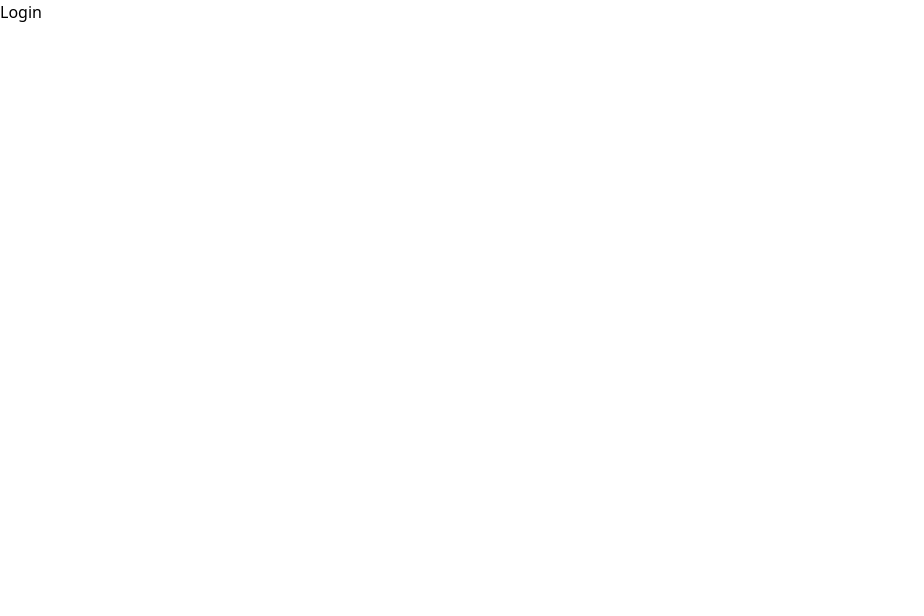
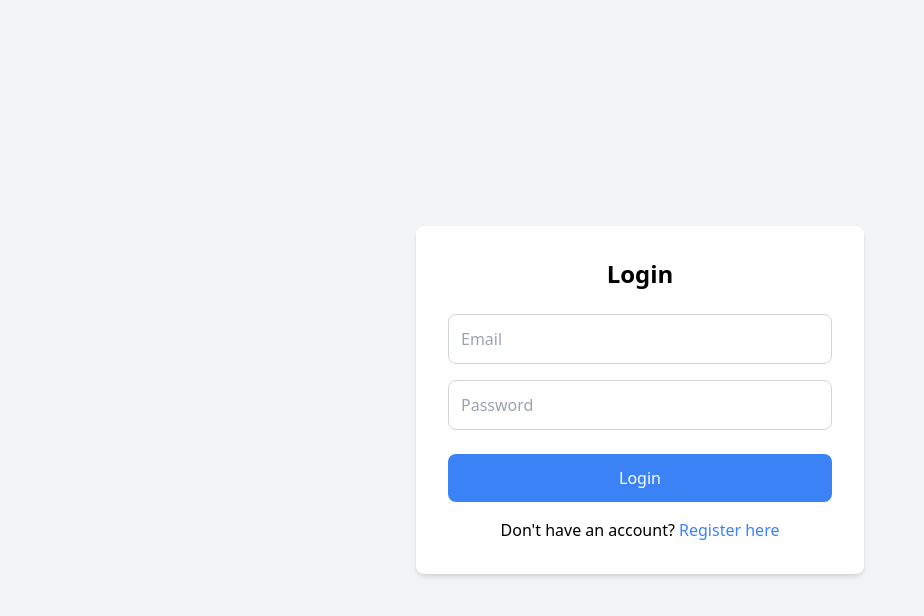
Before and after one commit to elab-development/internet-tehnologije-projekat-aplikacijazazakazivanjesala_2020_0343, a React (Create React App) app in the folder reservation_frontend/: page / in a window 1280 px wide. Shown: the top 616 px of the page, without its empty margins (0-924 px from the left). Built offline with nearby package versions, Linux system fonts and the light colour scheme.

Commit message:
implementirana login strana

```diff
--- a/reservation_frontend/src/App.js
+++ b/reservation_frontend/src/App.js
@@ -1,14 +1,19 @@
 import "./App.css";
 import { Route, Routes } from "react-router-dom";
 import Login from "./pages/Login";
+import { UserProvider } from "./context/UserContext";
+import Home from "./pages/Home";
 
 function App() {
 	return (
-		<div className="appDiv">
-			<Routes>
-				<Route path="/" element={<Login />} />
-			</Routes>
-		</div>
+		<UserProvider>
+			<div className="appDiv">
+				<Routes>
+					<Route path="/" element={<Login />} />
+					<Route path="/home" element={<Home />} />
+				</Routes>
+			</div>
+		</UserProvider>
 	);
 }
 
--- /dev/null
+++ b/reservation_frontend/src/api/axios.js
@@ -0,0 +1,5 @@
+import axios from "axios";
+
+export default axios.create({
+	baseURL: "http://localhost:8000/api",
+});
--- /dev/null
+++ b/reservation_frontend/src/context/UserContext.js
@@ -0,0 +1,13 @@
+import React, { createContext, useState } from "react";
+
+export const UserContext = createContext();
+
+export const UserProvider = ({ children }) => {
+	const [user, setUser] = useState(null);
+
+	return (
+		<UserContext.Provider value={{ user, setUser }}>
+			{children}
+		</UserContext.Provider>
+	);
+};
--- a/reservation_frontend/src/pages/Login.js
+++ b/reservation_frontend/src/pages/Login.js
@@ -1,7 +1,102 @@
-import React from "react";
+import React, { useState, useContext } from "react";
+import { Link, useNavigate } from "react-router-dom";
+import axios from "../api/axios";
+import { UserContext } from "../context/UserContext";
 
-function Login() {
-	return <div>Login</div>;
-}
+const Login = () => {
+	const [email, setEmail] = useState("");
+	const [password, setPassword] = useState("");
+	const [errors, setErrors] = useState({});
+	const { setUser } = useContext(UserContext);
+	const navigate = useNavigate();
+
+	const validateEmail = email => {
+		const emailRegex = /^[^\s@]+@[^\s@]+\.[^\s@]+$/;
+		return emailRegex.test(email);
+	};
+
+	const validateForm = () => {
+		const newErrors = {};
+		if (!email) {
+			newErrors.email = "Email is required";
+		} else if (!validateEmail(email)) {
+			newErrors.email = "Email is not valid";
+		}
+
+		if (!password) {
+			newErrors.password = "Password is required";
+		} else if (password.length < 8) {
+			newErrors.password = "Password must be at least 8 characters";
+		}
+
+		setErrors(newErrors);
+		return Object.keys(newErrors).length === 0;
+	};
+
+	const handleLogin = async e => {
+		e.preventDefault();
+		if (!validateForm()) return;
+		try {
+			const response = await axios.post("/login", { email, password });
+			console.log(response);
+			setUser({ user: response.data.user, token: response.data.access_token });
+			navigate("/home");
+		} catch (error) {
+			console.error("Login failed:", error);
+		}
+	};
+	return (
+		<div className="flex items-center justify-center min-h-screen bg-gray-100">
+			<div className="w-full max-w-md bg-white p-8 rounded-lg shadow-md">
+				<h2 className="text-2xl font-bold text-center mb-6">Login</h2>
+				<form onSubmit={handleLogin}>
+					<div className="mb-4">
+						<input
+							type="email"
+							placeholder="Email"
+							value={email}
+							onChange={e => setEmail(e.target.value)}
+							required
+							className="w-full p-3 border border-gray-300 rounded-lg focus:outline-none focus:border-blue-500"
+						/>
+						{errors.email && (
+							<p className="text-red-500 text-sm mt-1">{errors.email}</p>
+						)}
+					</div>
+					<div className="mb-6">
+						<input
+							type="password"
+							placeholder="Password"
+							value={password}
+							onChange={e => setPassword(e.target.value)}
+							required
+							className="w-full p-3 border border-gray-300 rounded-lg focus:outline-none focus:border-blue-500"
+						/>
+						{errors.password && (
+							<p className="text-red-500 text-sm mt-1">{errors.password}</p>
+						)}
+					</div>
+					<button
+						type="submit"
+						disabled={Object.keys(errors).length > 0}
+						className={`w-full bg-blue-500 text-white py-3 rounded-lg hover:bg-blue-600 transition duration-300 ${
+							Object.keys(errors).length > 0
+								? "opacity-50 cursor-not-allowed"
+								: ""
+						}`}
+					>
+						Login
+					</button>
+				</form>
+				<p className="mt-4 text-center">
+					Don't have an account?{" "}
+					<Link to="/register" className="text-blue-500">
+						Register here
+					</Link>
+				</p>
+			</div>
+		</div>
+	);
+};
 
 export default Login;
```
